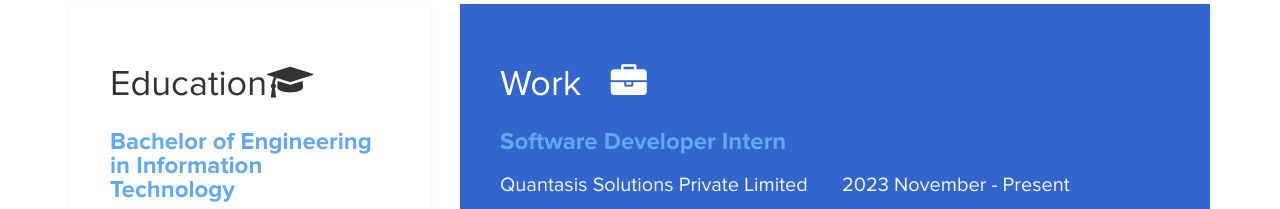
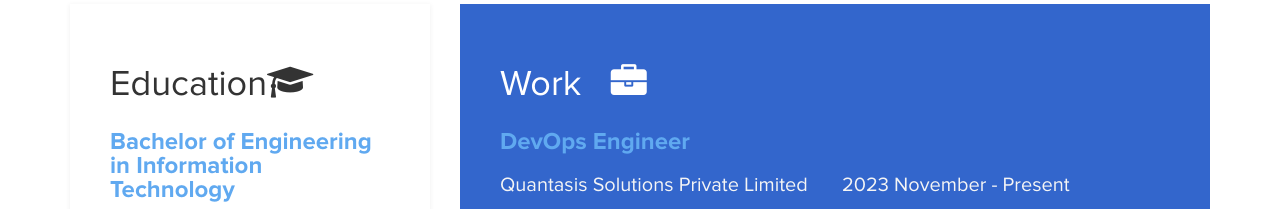
Before and after one commit to gargkrishna730/Krishna-Web, a plain HTML site: page index.html in a window 1280 px wide. Shown: the part 1840-2049 px from the top of the page. Drawn offline with Linux system fonts and the light colour scheme.

Commit message:
Update index.html

```diff
--- a/index.html
+++ b/index.html
@@ -224,7 +224,7 @@
 				<div class="education">
 					<h2 class="white">Work <span class="fa fa-briefcase"></span></h2>
 					<div class="education-content">
-						<h4 class="education-title accent">Software Developer Intern</h4>
+						<h4 class="education-title accent">DevOps Engineer</h4>
 						<div class="education-school">
 							<h5>Quantasis Solutions Private Limited</h5><span></span>
 							<h5>2023 November - Present</h5>
```
